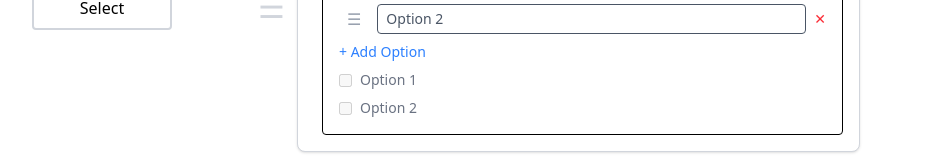
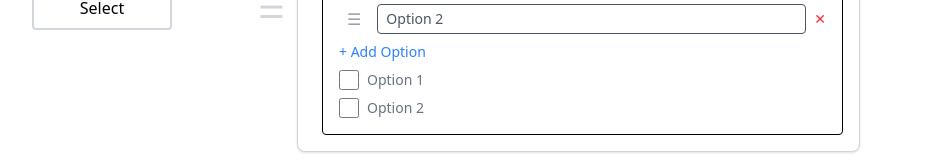
Before and after one commit to selenax/formVibes, a React (Vite) app: page / in a window 1280 px wide. Both pictures are taken after a click on the button "Checkbox". Shown: the part 318-486 px from the top of the page, without its empty margins (174-1105 px from the left). Built offline with nearby package versions, Linux system fonts and the light colour scheme.

Commit message:
style: add color for radio button and checkbox

```diff
--- a/src/components/FieldList/CheckboxField.jsx
+++ b/src/components/FieldList/CheckboxField.jsx
@@ -31,7 +31,12 @@ const CheckboxField = ({ field, onUpdate }) => {
       {/* Preview */}
       {(field.options || []).map((option, index) => (
         <div key={`preview-${index}`} className="flex items-center space-x-2">
-          <input type="checkbox" disabled />
+          <input
+            type="checkbox"
+            // checked
+            disable
+            className="w-5 h-5 accent-green-600 rounded-sm hover:ring-2 focus:outline-none focus:ring-blue-400"
+          />
           <label className="text-sm text-gray-500">
             {option || `Option ${index + 1}`}
           </label>
--- a/src/components/FieldList/RadioField.jsx
+++ b/src/components/FieldList/RadioField.jsx
@@ -30,8 +30,16 @@ const RadioField = ({ field, onUpdate }) => {
 
       {/* Preview */}
       {(field.options || []).map((option, index) => (
-        <div key={`preview-${index}`} className="flex items-center space-x-2">
-          <input type="radio" name={field.id} disabled />
+        <div
+          key={`preview-${index}`}
+          className="flex items-center space-x-2 mt-1"
+        >
+          <input
+            type="radio"
+            name={`preview-${field.id}`}
+            disabled
+            className="accent-blue-600 w-4 h-4"
+          />
           <label className="text-sm text-gray-500">
             {option || `Option ${index + 1}`}
           </label>
```
